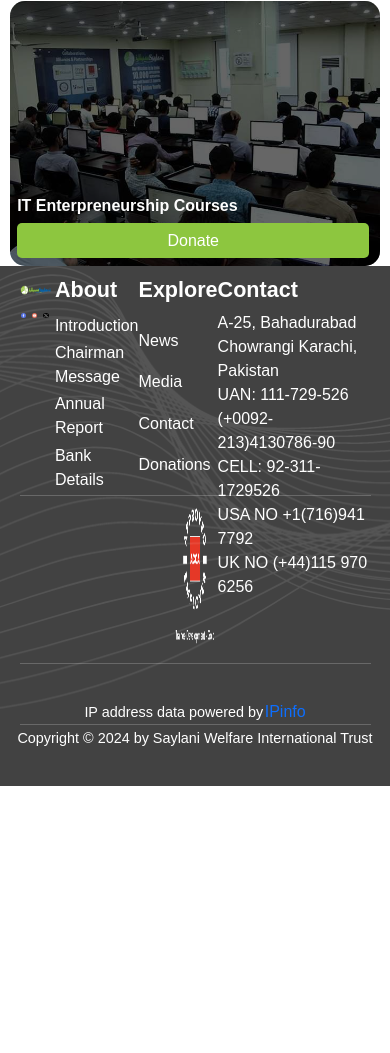
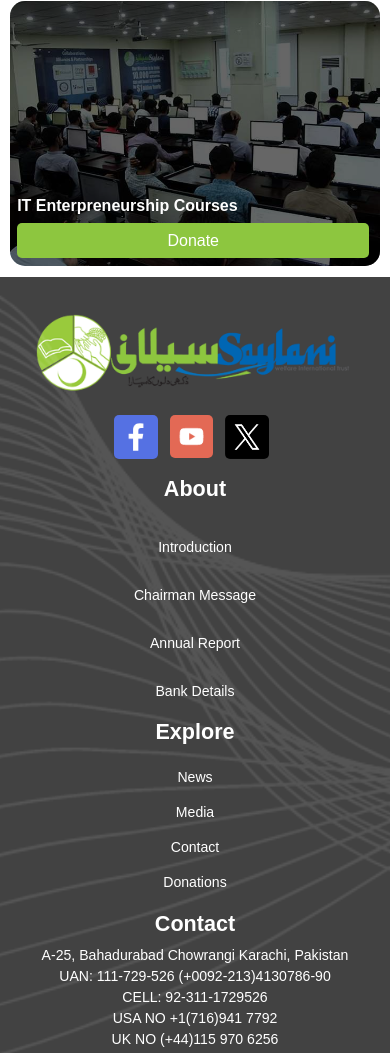
Before and after one commit to Abdul-Hannan786/Saylani-Website-Assignment, a plain HTML site: page index.html in a window 390 px wide. Shown: the part 2097-3150 px from the top of the page. Before the commit the page ends 2883 px from the top, so only its background shows below. Drawn offline with nearby package versions, Linux system fonts and the light colour scheme.

Commit message:
Responsive Section-3 Created

```diff
--- a/index.html
+++ b/index.html
@@ -183,7 +183,7 @@
       </div>
       <div class="main-4 d-flex">
         <h4>Contact</h4>
-        <ul>
+        <ul class="justify-1">
           <li>A-25, Bahadurabad Chowrangi Karachi, Pakistan</li>
           <li>UAN: 111-729-526 (+0092-213)4130786-90</li>
           <li>CELL: 92-311-1729526</li>
--- a/style.css
+++ b/style.css
@@ -348,6 +348,7 @@ body {
 }
 
 
+
 .social-icon-2 img {
     width: 15%;
     border-radius: 5px;
@@ -664,4 +665,89 @@ margin-top: 1%;
     .don-btn {
         border-radius: 5px;
     }
+
+    .footer{
+        margin-top: 3%;
+        /* height: 1150px; */
+        height: auto;
+        /* border: 1px solid red; */
+    }
+    .foot-1{
+        flex-direction: column;
+        /* border: 1px solid red; */
+        width: 90%;
+        align-items: center;
+        height: auto;
+        padding-bottom: 9%;
+    }
+    .main-1, .main-2, .main-3, .main-4{
+        /* border: 1px solid red; */
+        width: auto;
+        /* height: 30%; */
+        margin-top: 5%;
+    }
+
+
+    .social-icon-1{
+        /* border: 1px solid red; */
+        display: flex;
+        /* align-items: center; */
+        justify-content: center;
+    }
+
+    .social-icon-2{
+        /* border: 1px solid r  ed; */
+        /* display: flex;    */
+        /* align-items: center; */
+        justify-content: center;
+        width: 50%;
+
+    }
+
+    .social-icon-2 img{
+        width: 25%;
+    }
+    .main-1, .main-2, .main-3, .main-4{
+        align-items: center;
+        /* justify-content: center; */
+        /* border: 1px solid red; */
+        /* height: 30%; */
+    }
+    .justify{
+        align-items: center;
+        /* border: 1px solid red; */
+        /* height: 1000px; */
+    }
+.justify-1{
+    display: flex;
+    flex-direction: column;
+    align-items: center;
 }
+.justify li{
+    margin-top: 22%;
+}
+
+.footer li{
+    font-size: 0.88em;
+}
+
+.foot-2{
+    /* border: 1px solid red; */
+    height: 13%;
+    /* margin-top: 3    %; */
+}
+
+.foot-2 img{
+    width: 45%;
+    height: 89%;
+}
+
+.foot-3{
+    height: 3%;
+}
+
+
+.foot-4{
+    height: auto;
+}
+}
```
